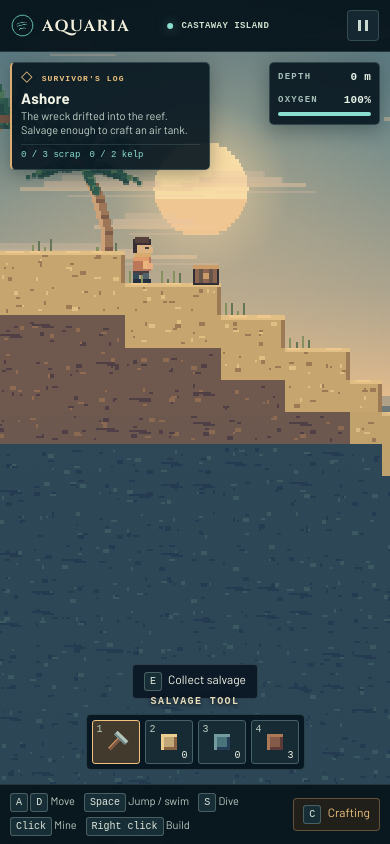
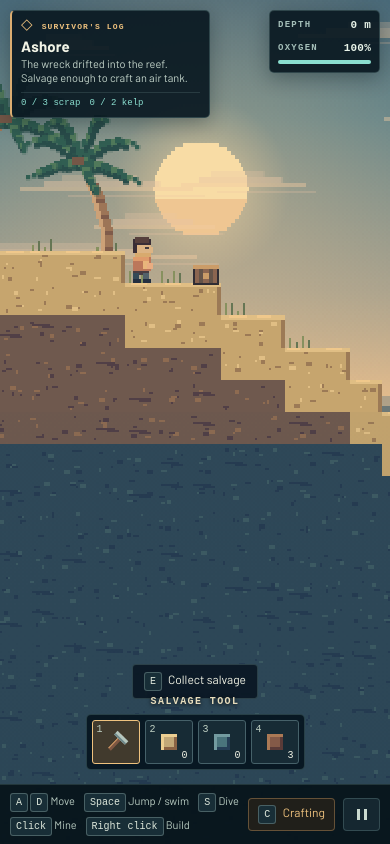
Before and after one commit to metrix0/aquaria, a website with bundled scripts: page index.html in a window 390 px wide. Built offline with nearby package versions, Linux system fonts and the light colour scheme; animation ran at ten frames a second.

Commit message:
Remove Aquaria's top bar

```diff
--- a/index.html
+++ b/index.html
@@ -5,19 +5,13 @@
   <meta name="viewport" content="width=device-width, initial-scale=1, viewport-fit=cover">
   <meta name="theme-color" content="#081a24">
   <title>Aquaria</title>
-  <link rel="stylesheet" href="https://fonts.googleapis.com/css2?family=Barlow:wght@400;600;700&amp;family=Cinzel:wght@700&amp;display=swap">
+  <link rel="stylesheet" href="https://fonts.googleapis.com/css2?family=Barlow:wght@400;600;700&amp;display=swap">
   <link rel="stylesheet" href="./style.css">
   <script type="module" src="./src/game.js"></script>
 </head>
 <body>
   <main id="game">
     <canvas id="scene" aria-label="Aquaria side-scrolling game world"></canvas>
-
-    <header class="top">
-      <a href="./" class="wordmark" aria-label="Aquaria home"><span class="mark" aria-hidden="true"><i></i></span>AQUARIA</a>
-      <div class="location" aria-label="Current zone"><span class="location-dot"></span><span id="zone">Castaway Island</span></div>
-      <button id="pause" class="pause" aria-label="Pause game"><span></span><span></span></button>
-    </header>
 
     <aside class="objective" aria-labelledby="objective-title">
       <div class="objective-label"><span aria-hidden="true">◇</span> SURVIVOR'S LOG</div>
@@ -61,7 +55,10 @@
 
       <footer>
         <div class="controls"><span><kbd>A</kbd> <kbd>D</kbd> Move</span><span><kbd>Space</kbd> Jump / swim</span><span><kbd>S</kbd> Dive</span><span><kbd>Click</kbd> Mine</span><span><kbd>Right click</kbd> Build</span></div>
-        <button id="craft" class="craft"><kbd>C</kbd> Crafting</button>
+        <div class="footer-actions">
+          <button id="craft" class="craft"><kbd>C</kbd> Crafting</button>
+          <button id="pause" class="pause" aria-label="Pause game"><span></span><span></span></button>
+        </div>
       </footer>
     </div>
 
--- a/src/game.js
+++ b/src/game.js
@@ -1,4 +1,4 @@
-import { COLS, ROWS, TILE, WATER, MATERIAL, SPAWN, SLOT_NAMES, SLOT_MATERIAL, clamp, createWorld, editTile, tileAt, zoneAt } from './world.js';
+import { COLS, ROWS, TILE, WATER, MATERIAL, SPAWN, SLOT_NAMES, SLOT_MATERIAL, clamp, createWorld, editTile, tileAt } from './world.js';
 import { createRenderer } from './render.js';
 import { version } from './version.js';
 
@@ -305,7 +305,6 @@ function updateHud() {
   const depth = Math.max(0, Math.floor((player.y + 5 - WATER) / TILE));
   const air = Math.round(player.oxygen / (tank ? 42 : 18) * 100);
   const airValue = air + '%';
-  setText('zone', zoneAt(player.x, player.y + 5));
   setText('depth', depth + ' m');
   setText('air-label', airValue);
   const fill = byId('air-fill');
--- a/src/world.js
+++ b/src/world.js
@@ -84,10 +84,3 @@ export function editTile(world, tx, ty, material) {
   world.tiles[index] = material;
   world.edits.set(index, material);
 }
-
-export function zoneAt(x, y) {
-  if (y < WATER + 6) return 'Castaway Island';
-  if (y > WATER + 620) return 'The Deep';
-  if (x > 99 * TILE) return 'Wreck Channel';
-  return 'Sunlit Reef';
-}
--- a/style.css
+++ b/style.css
@@ -21,18 +21,7 @@ button { font: inherit; color: inherit; cursor: pointer; }
 button:focus-visible, a:focus-visible { outline: 2px solid var(--gold); outline-offset: 3px; }
 [hidden] { display: none !important; }
 
-.top { position: absolute; inset: 0 0 auto; height: 66px; background: #08151df5; border-bottom: 1px solid #4864646b; display: flex; align-items: center; justify-content: space-between; padding: 0 25px; }
-.wordmark { display: flex; align-items: center; gap: 11px; color: #f0edd9; text-decoration: none; font-family: Cinzel, Georgia, serif; font-weight: bold; font-size: 24px; letter-spacing: .18em; }
-.mark { width: 27px; height: 27px; border: 1px solid #6ed3c4; border-radius: 50%; position: relative; transform: rotate(-12deg); }
-.mark::before, .mark::after, .mark i { content: ""; display: block; width: 14px; height: 5px; border-top: 1px solid #86e5ce; border-radius: 50%; position: absolute; left: 5px; top: 8px; }
-.mark::after { top: 15px; width: 9px; left: 7px; }
-.mark i { top: 11px; }
-.location { position: absolute; left: 50%; transform: translateX(-50%); display: flex; align-items: center; gap: 8px; white-space: nowrap; color: #cedecc; font: 700 11px var(--mono); letter-spacing: .12em; text-transform: uppercase; }
-.location-dot { width: 6px; height: 6px; border-radius: 50%; background: var(--mint); box-shadow: 0 0 12px #8bdfd083; }
-.pause { display: flex; align-items: center; justify-content: center; gap: 4px; width: 37px; height: 35px; background: #152730; border: 1px solid var(--line); border-radius: 4px; }
-.pause span { display: block; width: 3px; height: 11px; background: #cbdad0; }
-
-.objective, .meters { position: absolute; top: 87px; background: var(--pane); border: 1px solid var(--line); border-radius: 5px; box-shadow: 0 5px 20px #04101654; }
+.objective, .meters { position: absolute; top: max(21px, env(safe-area-inset-top)); background: var(--pane); border: 1px solid var(--line); border-radius: 5px; box-shadow: 0 5px 20px #04101654; }
 .objective { left: 25px; width: 261px; padding: 15px 16px 14px; border-left: 2px solid #dbad71; }
 .objective-label, .meter-heading, .inventory-title { font: 700 10px var(--mono); letter-spacing: .14em; }
 .objective-label { color: var(--gold); display: flex; align-items: center; gap: 8px; }
@@ -64,6 +53,9 @@ button:focus-visible, a:focus-visible { outline: 2px solid var(--gold); outline-
 .item-wood { background: #845a48; box-shadow: inset 3px 3px #ab7955, inset -3px -3px #5a3b38; }
 .item-tank { background: #62aea3; width: 15px; height: 29px; border-radius: 5px; box-shadow: inset 3px 0 #acd9ba, inset -3px 0 #347a80; }
 footer { width: 100%; min-height: 51px; background: #08151df5; border-top: 1px solid #4864646b; display: flex; justify-content: space-between; align-items: center; padding: 8px 25px max(8px, env(safe-area-inset-bottom)); }
+.footer-actions { display: flex; gap: 8px; }
+.pause { display: flex; align-items: center; justify-content: center; gap: 4px; width: 37px; background: #152730; border: 1px solid var(--line); border-radius: 4px; }
+.pause span { display: block; width: 3px; height: 11px; background: #cbdad0; }
 .controls { display: flex; gap: 15px; flex-wrap: wrap; color: #b8cbc1; font-size: 11px; }
 .controls span { white-space: nowrap; }
 .controls kbd, .craft kbd, .interact kbd { display: inline-block; border: 1px solid #aac5be54; border-radius: 3px; background: #182e37; padding: 3px 5px; color: #dde7db; font: 10px var(--mono); }
@@ -73,7 +65,7 @@ footer { width: 100%; min-height: 51px; background: #08151df5; border-top: 1px s
 .interact, .feedback { position: absolute; left: 50%; transform: translateX(-50%); text-align: center; pointer-events: none; background: #0a1824ee; padding: 7px 11px; border: 1px solid var(--line); border-radius: 4px; font-size: 12px; max-width: 86%; }
 .interact { bottom: 145px; width: max-content; }
 .interact kbd { margin-right: 6px; }
-.feedback { top: 80px; color: var(--gold); }
+.feedback { top: max(21px, env(safe-area-inset-top)); color: var(--gold); }
 dialog { width: min(400px, calc(100% - 30px)); border: 1px solid #749d9d; border-radius: 6px; background: #10232d; padding: 20px; color: #eef3e7; box-shadow: 0 18px 65px #02080bd4; }
 dialog::backdrop { background: #04101bb0; }
 .dialog-head { display: flex; justify-content: space-between; align-items: center; margin-bottom: 16px; }
@@ -89,12 +81,7 @@ button.primary:disabled { background: #283c44; color: #abbdb9; border-color: #53
 #version { margin-bottom: 0; font: 10px var(--mono); }
 
 @media (max-width: 670px) {
-  .top { height: 52px; padding: 0 11px; }
-  .wordmark { font-size: 16px; letter-spacing: .09em; gap: 6px; }
-  .mark { transform: scale(.8) rotate(-12deg); margin-left: -2px; }
-  .location { font-size: 9px; letter-spacing: .05em; left: 56%; }
-  .pause { width: 32px; height: 31px; }
-  .objective, .meters { top: 62px; }
+  .objective, .meters { top: max(10px, env(safe-area-inset-top)); }
   .objective { left: 10px; width: min(200px, 52%); padding: 9px; }
   .objective h1 { font-size: 15px; margin: 5px 0 2px; }
   .objective p { font-size: 11px; line-height: 1.3; }
@@ -104,7 +91,7 @@ button.primary:disabled { background: #283c44; color: #abbdb9; border-color: #53
   .meter-heading { font-size: 9px; }
   footer { padding-left: 10px; padding-right: 10px; }
   .controls { gap: 5px 9px; }
-  .feedback { top: 177px; }
+  .feedback { top: max(125px, calc(env(safe-area-inset-top) + 115px)); }
 }
 @media (pointer: coarse) {
   .touch { display: flex; justify-content: space-between; width: 100%; padding: 0 10px 8px; gap: 6px; }
@@ -117,8 +104,7 @@ button.primary:disabled { background: #283c44; color: #abbdb9; border-color: #53
   .interact { bottom: 184px; }
 }
 @media (max-height: 480px) {
-  .top { height: 44px; }
-  .objective, .meters { top: 52px; }
+  .objective, .meters { top: max(8px, env(safe-area-inset-top)); }
   .objective p { display: none; }
   .inventory { padding-bottom: 5px; }
   .slot { width: 39px; height: 32px; }
```
